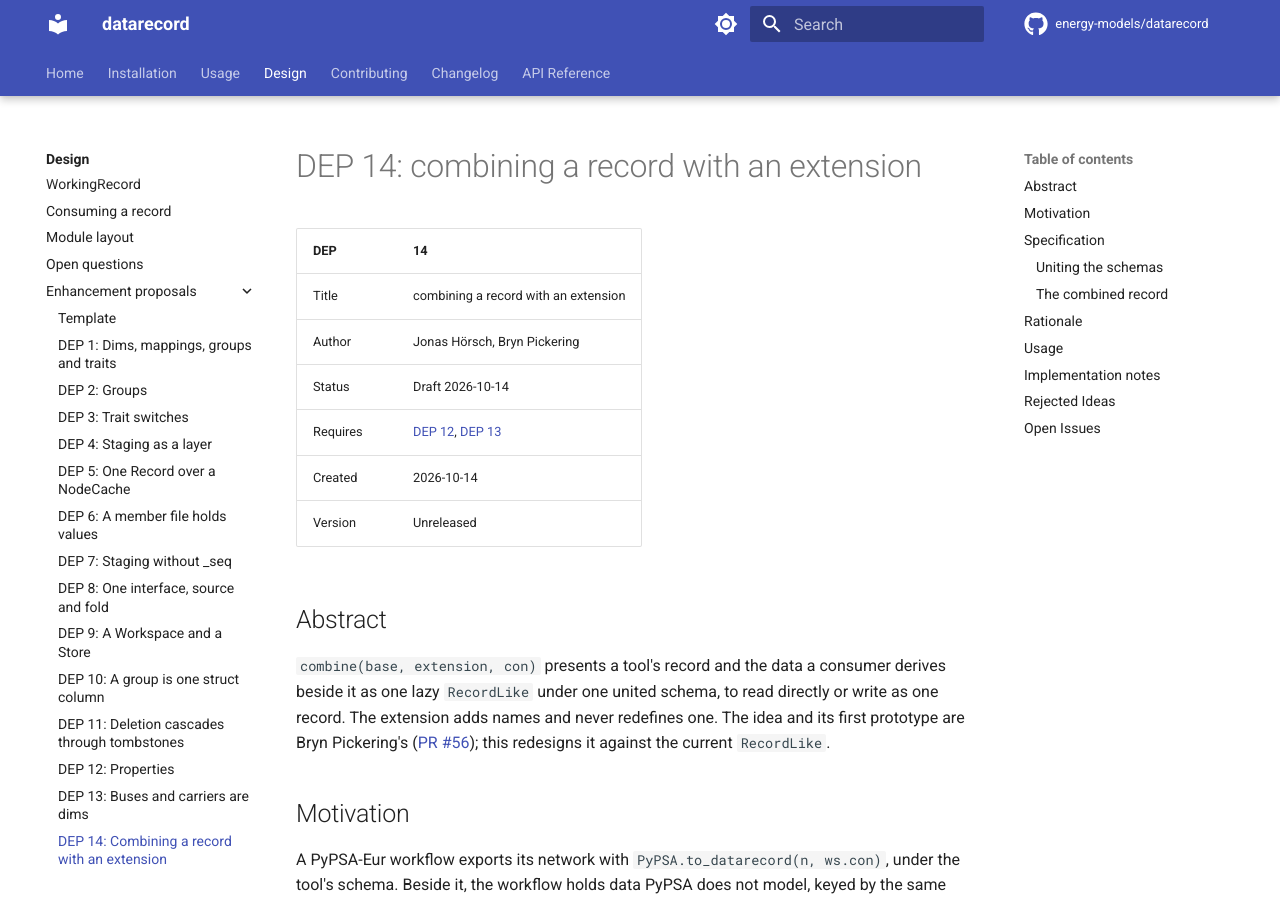
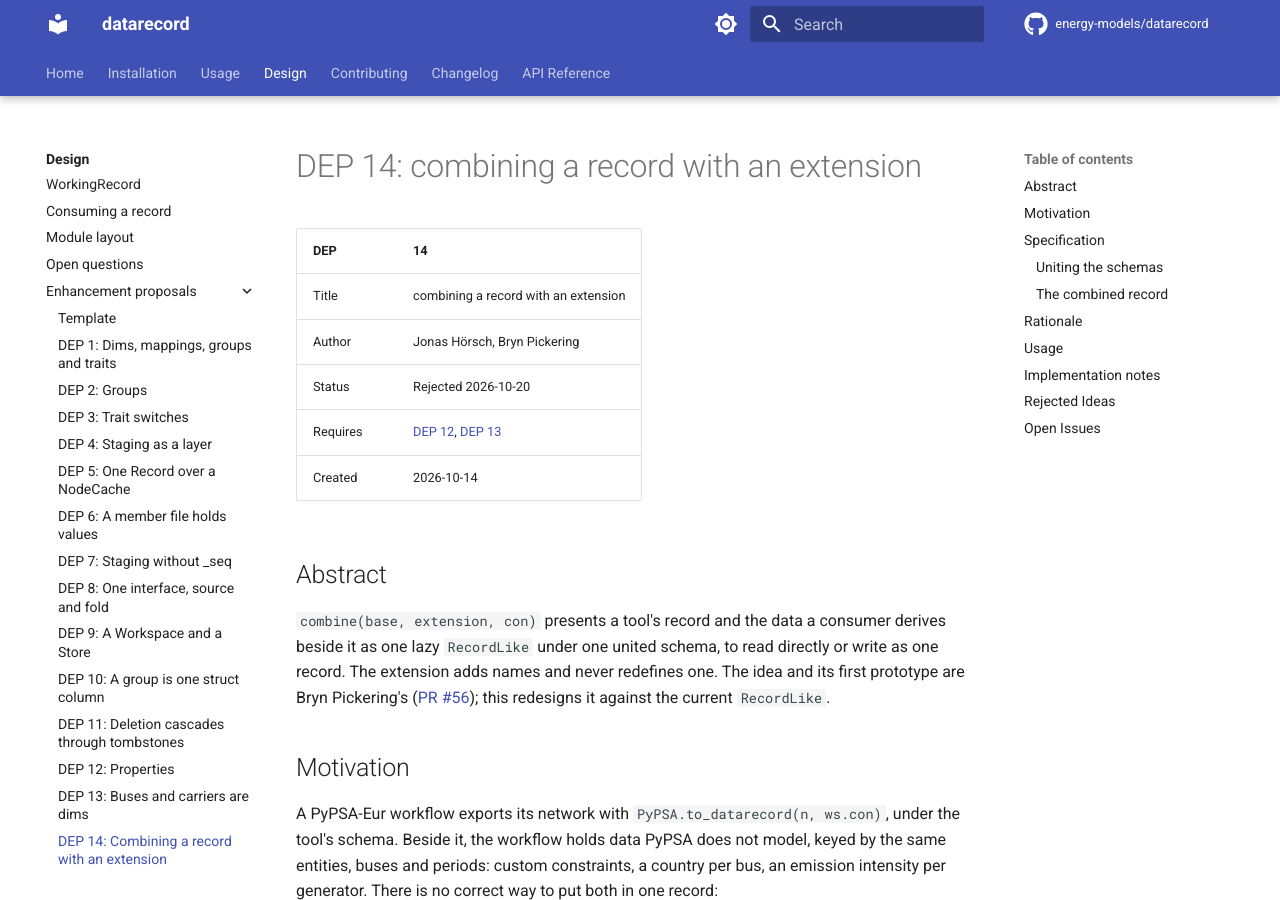
Before and after one commit to energy-models/datarecord, an MkDocs documentation site: the page built from docs/design/proposals/dep-0014-combining-records.md, in a window 1280 px wide and 900 px high. Built offline with MkDocs 1.6.1 and Material for MkDocs 9.7.7, drawn with Linux system fonts in a browser that asks for light colours; comment, search, counter and statistics services are not loaded.

Commit message:
docs: reject DEP 14
Co-Authored-By: Claude Opus 5.5 <noreply@anthropic.com>

```diff
--- a/docs/design/proposals/dep-0014-combining-records.md
+++ b/docs/design/proposals/dep-0014-combining-records.md
@@ -10,10 +10,9 @@ SPDX-License-Identifier: CC-BY-4.0
 | -------- | ----------------------------------------------------------------------------------- |
 | Title    | combining a record with an extension                                                |
 | Author   | Jonas Hörsch, Bryn Pickering                                                        |
-| Status   | Draft 2026-10-14                                                                    |
+| Status   | Rejected 2026-10-20                                                                 |
 | Requires | [DEP 12](dep-0012-properties.md), [DEP 13](dep-0013-buses-and-carriers-are-dims.md) |
 | Created  | 2026-10-14                                                                          |
-| Version  | Unreleased                                                                          |
 
 ## Abstract
 
```
